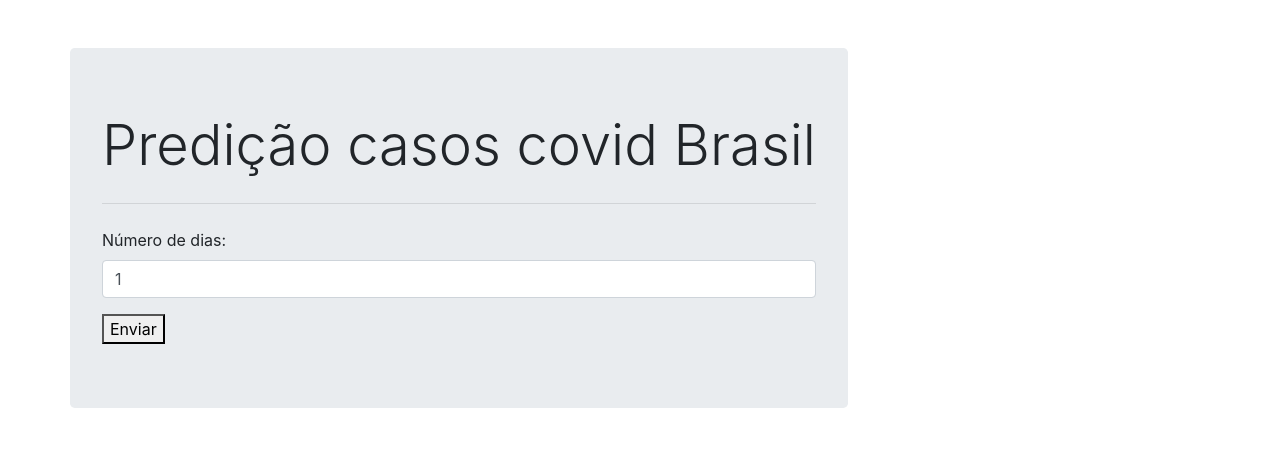
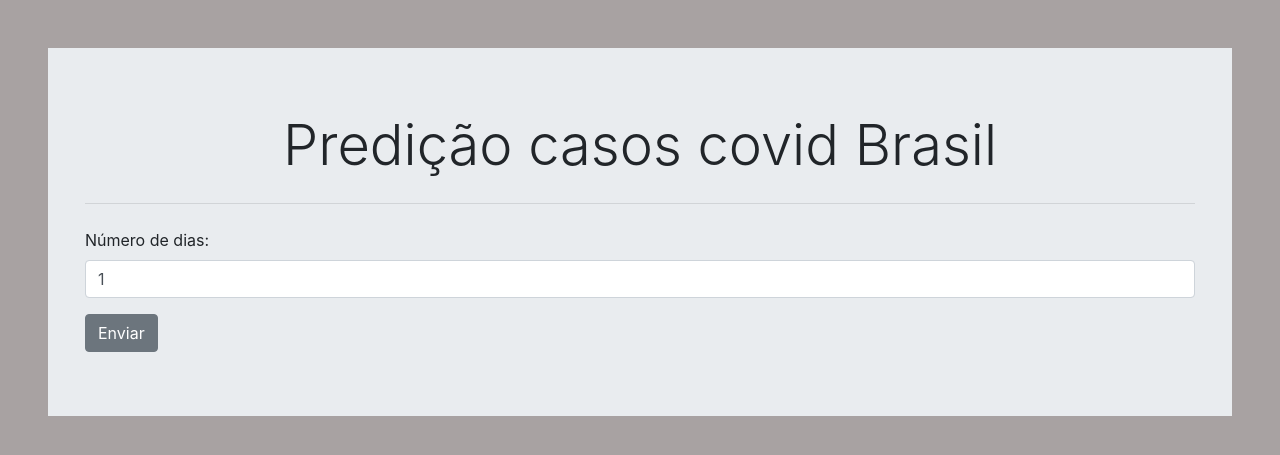
Before and after one commit to Italo11Marcos/desafios-backend, a Django app: page / in a window 1280 px wide. Shown: the top 455 px of the page. Run offline with Django 3.2, Linux system fonts and the light colour scheme.

Commit message:
FIX - Melhorias no index.html

```diff
--- a/covid/templates/index.html
+++ b/covid/templates/index.html
@@ -10,10 +10,10 @@
 
     <title>Predict Cases</title>
   </head>
-  <body>
-    <div class="container mt-5">
-        <div class="row">
-            <div class="jumbotron">
+  <body style="background-color: #a8a2a2;">
+
+        <div class="jumbotron jumbotron-fluid m-5">
+            <div class="container">
                 <h1 class="display-4 text-center">Predição casos covid Brasil</h1>
                 <hr class="my-4">
                 <form method="post">
@@ -22,16 +22,21 @@
                         <label>Número de dias: </label>
                         <input type="number" name="days" class="form-control" value="1" min="1" required>
                     </div>
-                    <button type="submit">Enviar</button>
+                    <button  class="btn btn-secondary" type="submit">Enviar</button>
                 </form>
                 {% if news_cases %}
+                <div class="m-3 text-center">
+                    <b>Total de casos previstos para os próximos {{ days }} dia(s):</b>
+
                     {% for nc in news_cases %}
-                        <p> {{ forloop.counter }} -> {{ nc }} casos</p>
+                        <p class="mt-3"> {{ forloop.counter }}º -> {{ nc }} casos</p>
                     {% endfor %}
+
+                </div>
                 {% endif %}
             </div>
         </div>
-    </div>
+
 
 
 
--- a/covid/views.py
+++ b/covid/views.py
@@ -4,8 +4,9 @@ from .predict import predict
 # Create your views here.
 def index(request):
     news_cases = 0
+    days = 0
     if request.method == 'POST':
         days = request.POST.get('days', False)
         news_cases = predict(days)
-    context = {'news_cases': news_cases}
+    context = {'news_cases': news_cases, 'days': days}
     return render(request, 'index.html', context)
```
